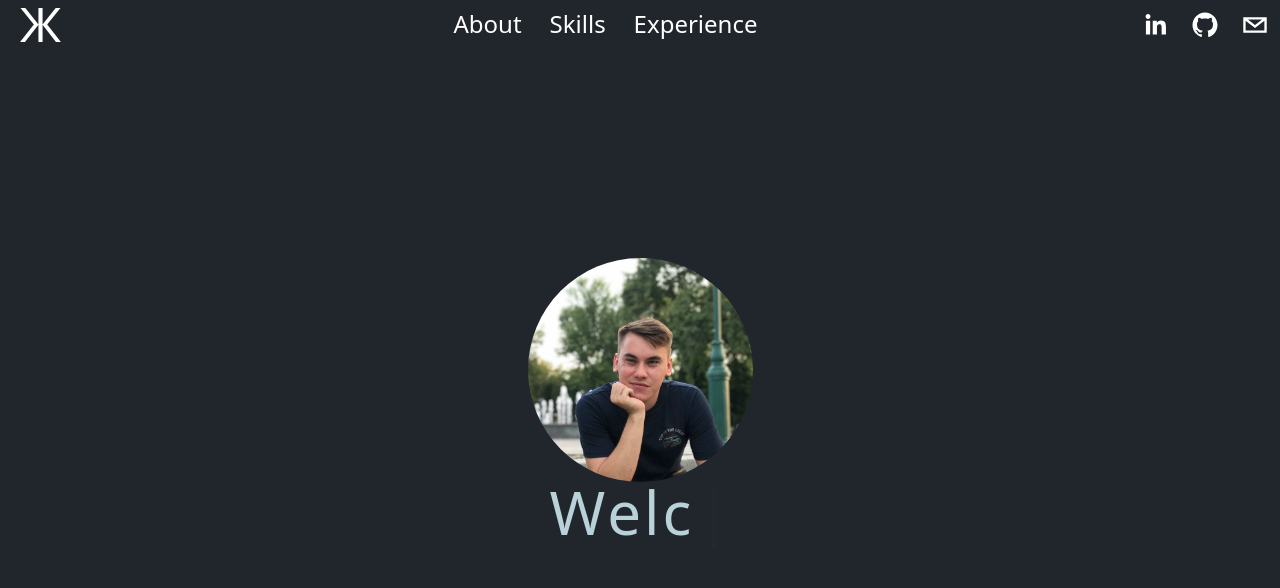
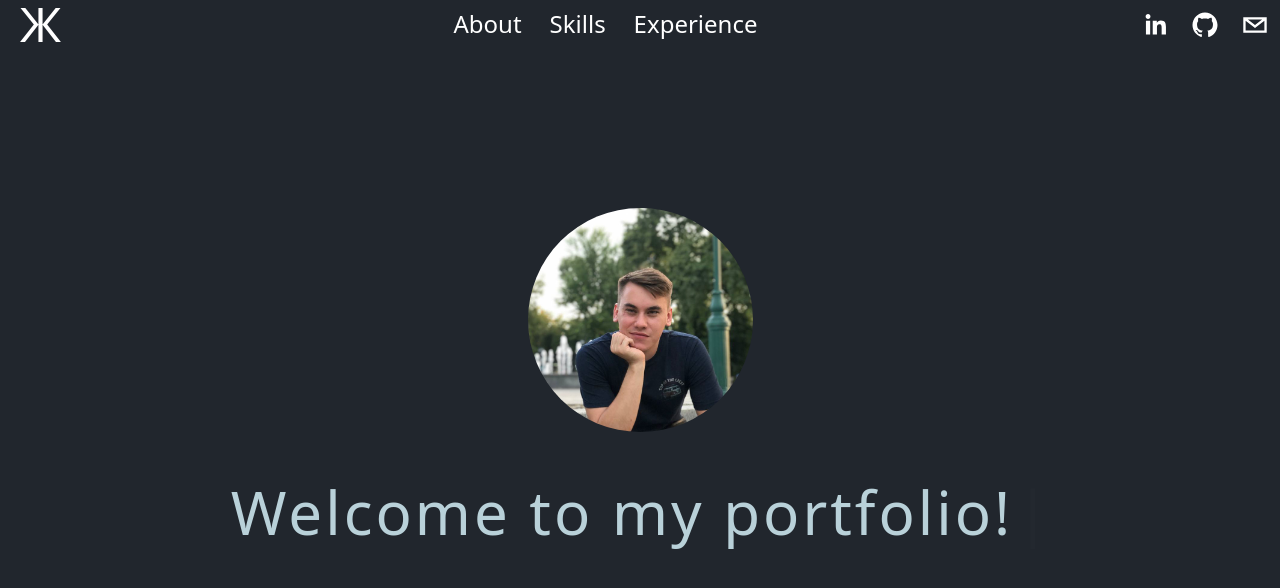
Before and after one commit to Zhuk314/portfolio_v3.0, a Next.js app: page / in a window 1280 px wide. Shown: the top 588 px of the page. Built offline with nearby package versions, Linux system fonts and the light colour scheme.

Commit message:
Animation and speed adjusments

```diff
--- a/components/Welcome.tsx
+++ b/components/Welcome.tsx
@@ -1,21 +1,28 @@
 import React from "react";
 import { Cursor, useTypewriter } from "react-simple-typewriter";
 import Image from "next/image";
-import profilePic from "../public/hero.jpg";
+import { motion } from "framer-motion";
 
 export const Welcome: React.FC = () => {
-  const [text, count] = useTypewriter({
+  const [text] = useTypewriter({
     words: [
       "Welcome to my portfolio!",
       "How Are You Today?",
       "I am Yurii Zhuk.",
       "Would You Like Some Coffee?",
+      "Eat, Sleep, Code, Repeat!",
     ],
     loop: true,
-    delaySpeed: 2500,
+    delaySpeed: 3500,
+    deleteSpeed: 35,
   });
   return (
     <section className="h-screen flex flex-col item-center justify-center bg-backgroundPrimary snap-center">
+      <motion.div
+        initial={{ opacity: 0, scale: 0.9, y: -50 }}
+        animate={{ opacity: 1, scale: 1 }}
+        transition={{ duration: 1.5 }}
+      >
         <Image
           className="relative rounded-full mx-auto object-cover"
           src="/hero.jpg"
@@ -23,12 +30,19 @@ export const Welcome: React.FC = () => {
           width={225}
           height={225}
         />
-      <div className="relative mx-auto text-4xl md:text-6xl text-textPrimary text-center lg:tracking-wider">
+      </motion.div>
+
+      <motion.div
+        className="relative mx-auto text-4xl md:text-6xl text-textPrimary text-center lg:tracking-wider"
+        initial={{ opacity: 0, y: 100 }}
+        animate={{ opacity: 1, y: 0 }}
+        transition={{ duration: 3, delay: 2 }}
+      >
         <h1>
           <span>{text}</span>
           <Cursor />
         </h1>
-      </div>
+      </motion.div>
     </section>
   );
 };
```
Lines whose indentation alone changed are shown as unchanged.
